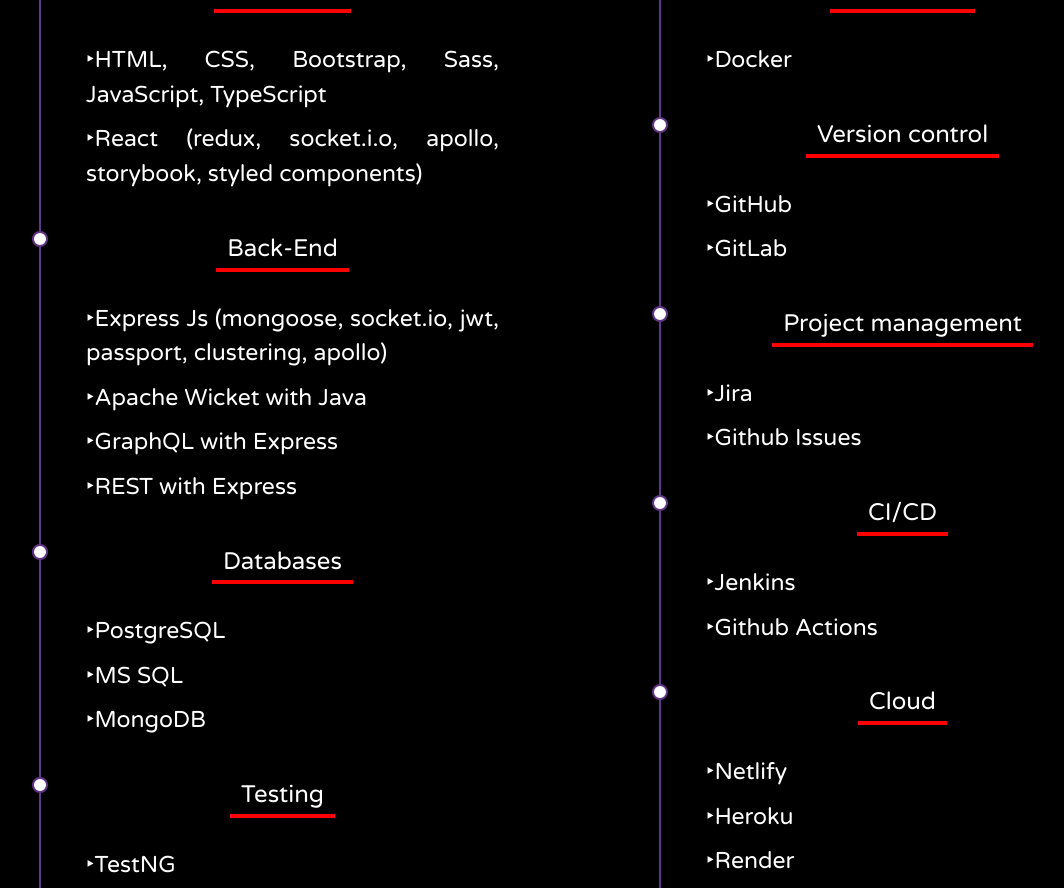
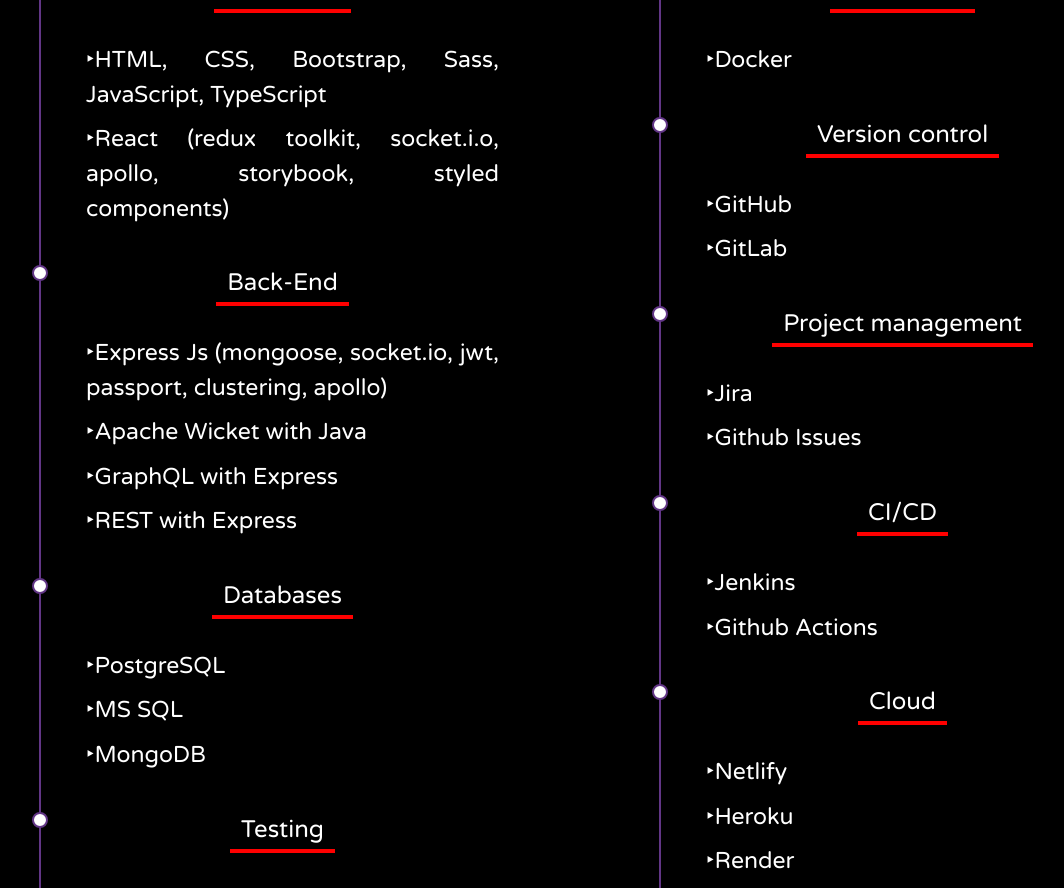
Before and after one commit to mohit4444/Portfolio, a React (Create React App) app: page / in a window 1280 px wide. Shown: the part 5127-6015 px from the top of the page, without its empty margins (61-1125 px from the left). Built offline with nearby package versions, Linux system fonts and the light colour scheme; some icons are missing.

Commit message:
redux toolkit added

```diff
--- a/src/components/Skills/Skills.js
+++ b/src/components/Skills/Skills.js
@@ -18,7 +18,7 @@
             title="Front-End"
             content={[
               "HTML, CSS, Bootstrap, Sass, JavaScript, TypeScript",
-              "React (redux, socket.i.o, apollo, storybook, styled components)",
+              "React (redux toolkit, socket.i.o, apollo, storybook, styled components)",
             ]}
           />
           <SkillsContent
```
